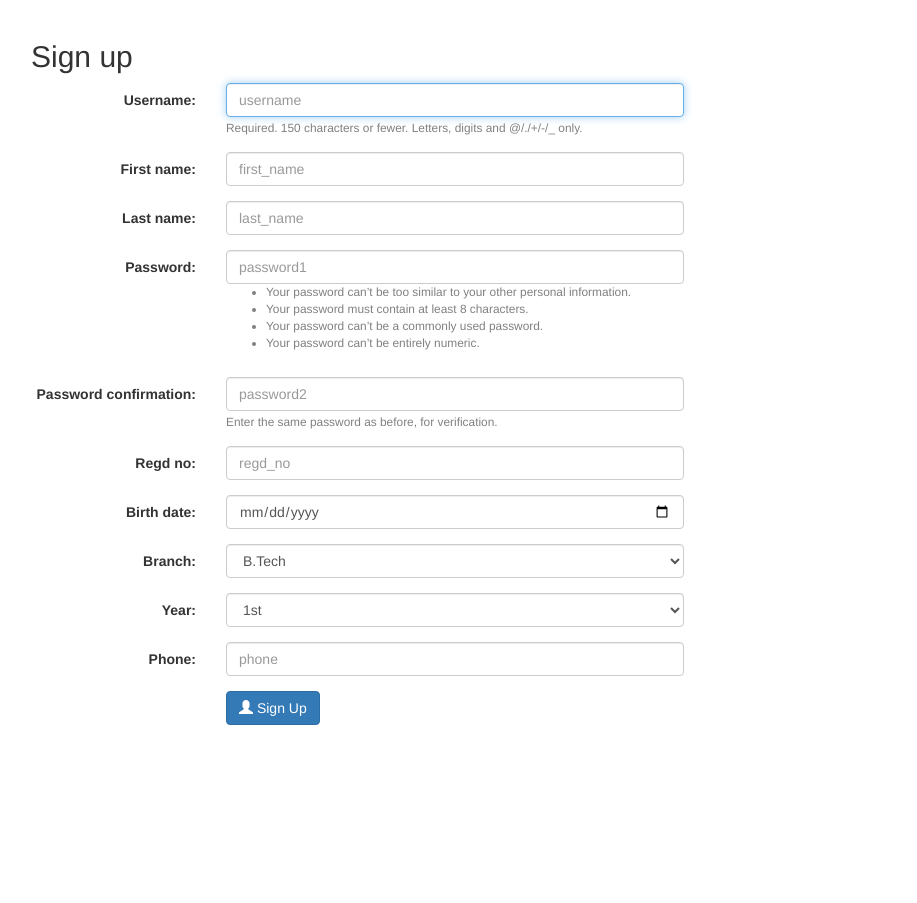
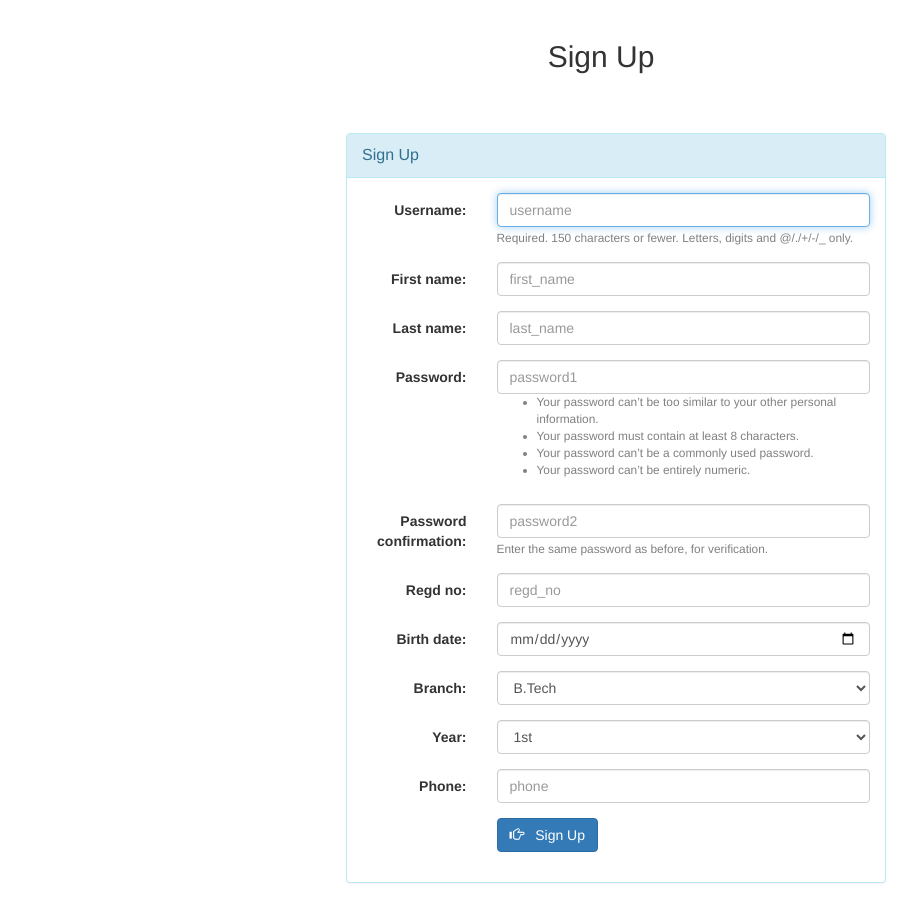
Before and after one commit to immanoj16/Library, a Django app: page /signup/ in a window 1280 px wide. Shown: the part 52-955 px from the top of the page, without its empty margins (39-956 px from the left). Before the commit the page ends 777 px from the top, so only its background shows below. Run offline with Django 3.2, Linux system fonts and the light colour scheme; some libraries are stand-ins or nearby versions.

Commit message:
modify sign up form

```diff
--- a/books/templates/books/login.html
+++ b/books/templates/books/login.html
@@ -4,7 +4,7 @@
 
 
 {% block content %}
-    <h2>Log in to My Site</h2>
+    <h2 class="text-center text-capitalize">Log in to My Site</h2>
     <div class="container">
         <div id="loginbox" style="margin-top:50px;" class="mainbox col-md-6 col-md-offset-3 col-sm-8 col-sm-offset-2">
             <div class="panel panel-info" >
--- a/books/templates/books/signup.html
+++ b/books/templates/books/signup.html
@@ -3,13 +3,21 @@
 {% block signup_active %}active{% endblock %}
 
 {% block content %}
-  <h2>Sign up</h2>
-  <form class="form-horizontal" method="post">
+    <h2 class="text-capitalize text-center">Sign up</h2>
+
+    <div class="container">
+        <div id="signupbox" style="margin-top:50px" class="mainbox col-md-6 col-md-offset-3 col-sm-8 col-sm-offset-2">
+            <div class="panel panel-info">
+                <div class="panel-heading">
+                    <div class="panel-title">Sign Up</div>
+                </div>
+                <div class="panel-body" >
+                    <form id="signupform" class="form-horizontal" role="form" method="post">
                         {% csrf_token %}
                         {% for field in user_form %}
                             <div class="form-group">
-              <label class="col-sm-2 control-label">{{ field.label_tag }}</label>
-              <div class="col-sm-5">
+                                <label class="col-md-3 control-label">{{ field.label_tag }}</label>
+                                <div class="col-md-9">
                                     {{ field }}
                                     {% if field.help_text %}
                                         <small style="color: grey">{{ field.help_text }}</small>
@@ -20,24 +28,33 @@
                                 {% endfor %}
                             </div>
                         {% endfor %}
+
                         {% for field in profile_form %}
                             <div class="form-group">
-              <label class="col-sm-2 control-label">{{ field.label_tag }}</label>
-              <div class="col-sm-5">
+                                <label class="col-md-3 control-label">{{ field.label_tag }}</label>
+                                <div class="col-md-9">
                                     {{ field }}
-              </div>
                                     {% if field.help_text %}
                                         <small style="color: grey">{{ field.help_text }}</small>
                                     {% endif %}
+                                </div>
                                 {% for error in field.errors %}
                                     <p style="color: red">{{ error }}</p>
                                 {% endfor %}
                             </div>
                         {% endfor %}
+
                         <div class="form-group">
-          <div class="col-sm-offset-2 col-sm-5">
-              <button type="submit" class="btn btn-primary"><span class="glyphicon glyphicon-user"></span> Sign Up</button>
+                            <!-- Button -->
+                            <div class="col-md-offset-3 col-md-9">
+                                <button id="btn-signup" type="button" class="btn btn-primary"><span class="glyphicon glyphicon-hand-right"></span> &nbsp Sign Up</button>
                             </div>
                         </div>
+
                     </form>
+                </div>
+            </div>
+        </div>
+    </div>
+
 {% endblock %}
```
Also changed, not shown: books/templates/books/addbook.html (+5 -5 lines), db.sqlite3. Lines whose indentation alone changed are shown as unchanged.
